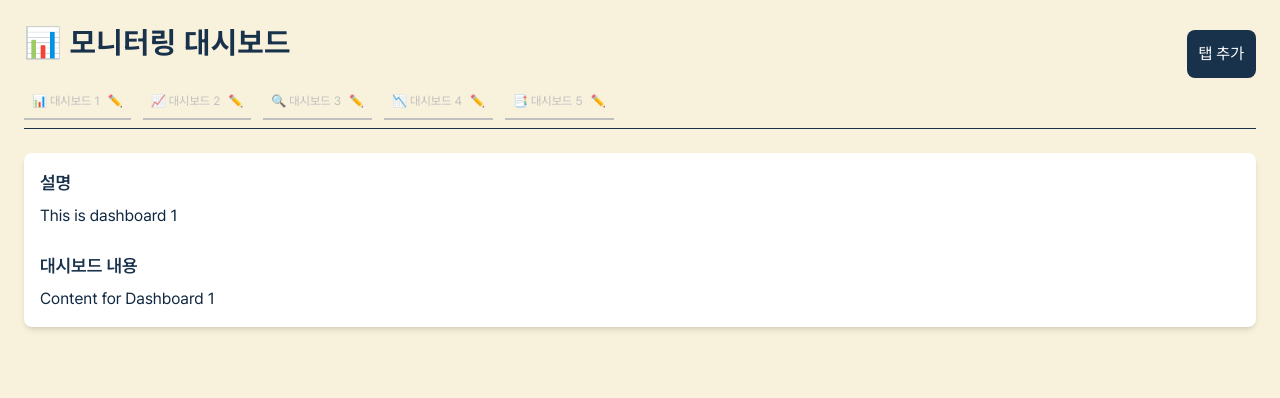
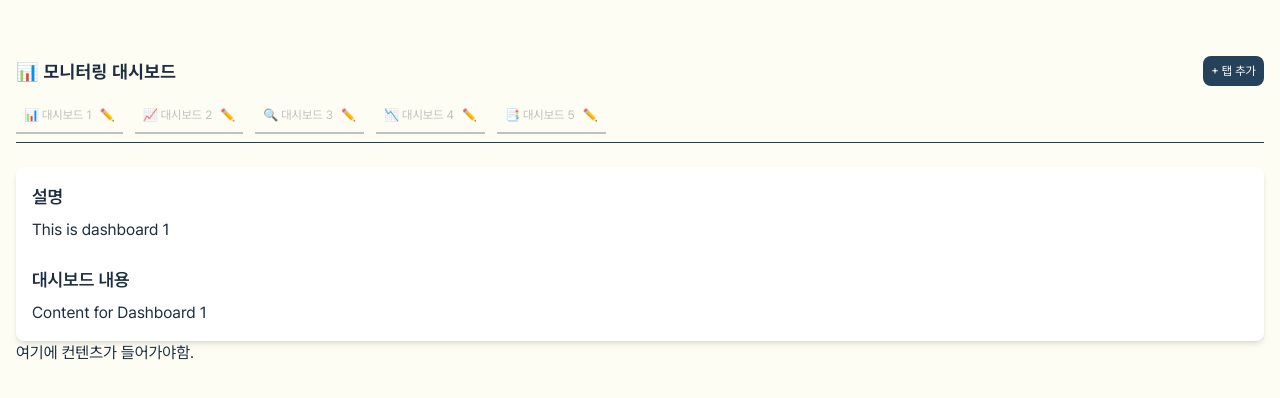
Before and after one commit to m0oMoo/monitoring_client, a Next.js app: page /dashboard in a window 1280 px wide. Shown: the top 398 px of the page. Built offline with nearby package versions, Linux system fonts and the light colour scheme.

Commit message:
design: Update dashboard page.tsx

```diff
--- a/src/app/(monitoring)/dashboard/page.tsx
+++ b/src/app/(monitoring)/dashboard/page.tsx
@@ -4,41 +4,17 @@ import React, { useState } from "react";
 import AddTabModal from "@/app/components/modal/addTabModal";
 import TabsGroup from "@/app/components/tab/tabsGroup";
 import { Tabs } from "@/app/components/tab/tabs";
+import { DEFAULT_DASHBOARD_DATA } from "@/app/data/dashboardData";
+import {
+  ArrowBigDown,
+  ArrowDown,
+  ArrowDownUp,
+  ChevronDown,
+  ChevronRight,
+} from "lucide-react";
 
 const Dashboard = () => {
-  const [tabs, setTabs] = useState([
-    {
-      id: "1",
-      label: "📊 대시보드 1",
-      description: "This is dashboard 1",
-      content: "Content for Dashboard 1",
-    },
-    {
-      id: "2",
-      label: "📈 대시보드 2",
-      description: "This is dashboard 2",
-      content: "Content for Dashboard 2",
-    },
-    {
-      id: "3",
-      label: "🔍 대시보드 3",
-      description: "This is dashboard 3",
-      content: "Content for Dashboard 3",
-    },
-    {
-      id: "4",
-      label: "📉 대시보드 4",
-      description: "This is dashboard 4",
-      content: "Content for Dashboard 4",
-    },
-    {
-      id: "5",
-      label: "📑 대시보드 5",
-      description: "This is dashboard 5",
-      content: "Content for Dashboard 5",
-    },
-  ]);
-
+  const [tabs, setTabs] = useState<any[]>(DEFAULT_DASHBOARD_DATA);
   const [isModalOpen, setIsModalOpen] = useState<boolean>(false);
   const [selectedTabIndex, setSelectedTabIndex] = useState<number>(0);
 
@@ -69,23 +45,22 @@ const Dashboard = () => {
   const selectedTab = tabs[selectedTabIndex];
 
   return (
-    <div className="bg-[#f8f1dc] text-[#19324b] min-h-screen p-6">
-      <header className="flex justify-between items-center">
-        <h1 className="text-3xl font-bold tracking-wide mb-6">
+    <div className="bg-ivory-bg text-navy-text min-h-screen p-4 pt-[44px]">
+      <header className="flex justify-between items-center my-3">
+        <h1 className="text-xl font-bold tracking-wide">
           📊 모니터링 대시보드
         </h1>
         <button
           onClick={() => setIsModalOpen(true)}
-          className="bg-[#19324b] p-3 rounded-lg text-white hover:bg-[#002244]"
+          className="bg-navy-btn py-1.5 px-2 rounded-lg text-white text-sm hover:bg-navy-btn_hover"
         >
-          탭 추가
+          + 탭 추가
         </button>
       </header>
 
-      {/* 탭 선택 */}
       <Tabs
         defaultValue="dashboard1"
-        className="w-full flex justify-between border-b border-[#19324b] pb-2"
+        className="w-full flex justify-between pb-2"
       >
         <TabsGroup
           tabs={tabs}
@@ -93,19 +68,21 @@ const Dashboard = () => {
           onTabSelect={handleTabSelect}
         />
       </Tabs>
+      <div className="w-full border-b border-0.5 border-navy-border" />
+      {/* <ChevronDown /> */}
 
-      {/* Display Content and Description of Selected Tab */}
+      {/* 대시보드 내용 */}
       <div className="mt-6 p-4 bg-white rounded-lg shadow-md">
-        <h2 className="text-xl font-semibold text-[#19324b]">설명</h2>
-        <p className="text-[#102841] mt-2">{selectedTab.description}</p>
+        <h2 className="text-xl font-semibold text-navy-text">설명</h2>
+        <p className="text-navy-text mt-2">{selectedTab.description}</p>
 
-        <h3 className="text-xl font-semibold text-[#19324b] mt-6">
+        <h3 className="text-xl font-semibold text-navy-text mt-6">
           대시보드 내용
         </h3>
-        <p className="text-[#102841] mt-2">{selectedTab.content}</p>
+        <p className="text-navy-text mt-2">{selectedTab.content}</p>
       </div>
+      <>여기에 컨텐츠가 들어가야함.</>
 
-      {/* 모달 */}
       <AddTabModal
         isOpen={isModalOpen}
         onClose={() => setIsModalOpen(false)}
```
